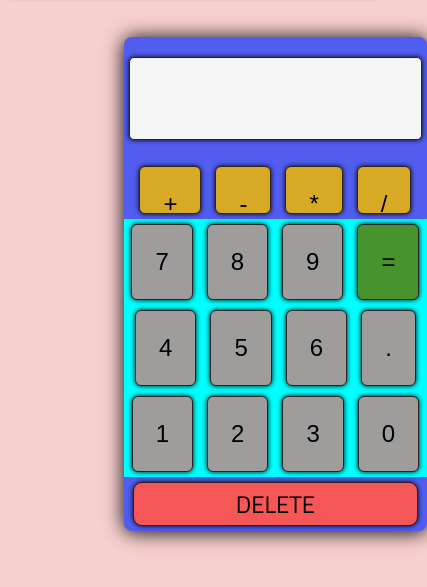
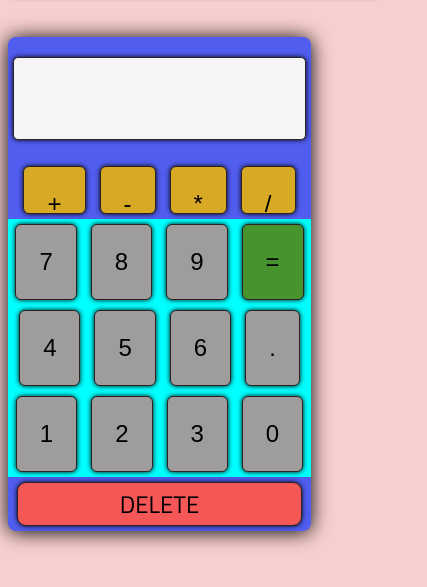
Before and after one commit to Frankalt/Calculator-app, a plain HTML site: page index.html in a window 390 px wide. Shown: the part 135-722 px from the top of the page, 427 px wide, since content can reach past the window. Drawn offline with Linux system fonts and the light colour scheme.

Commit message:
Update calculator.css
Adjusted margin for more centralised position on mobile screen.

```diff
--- a/calculator.css
+++ b/calculator.css
@@ -30,7 +30,6 @@ h1 {
 }
 
 .calcbody {
-    margin-left: 31%;
     -webkit-box-align: center;
     text-align: center;
     width: min-content;
```
